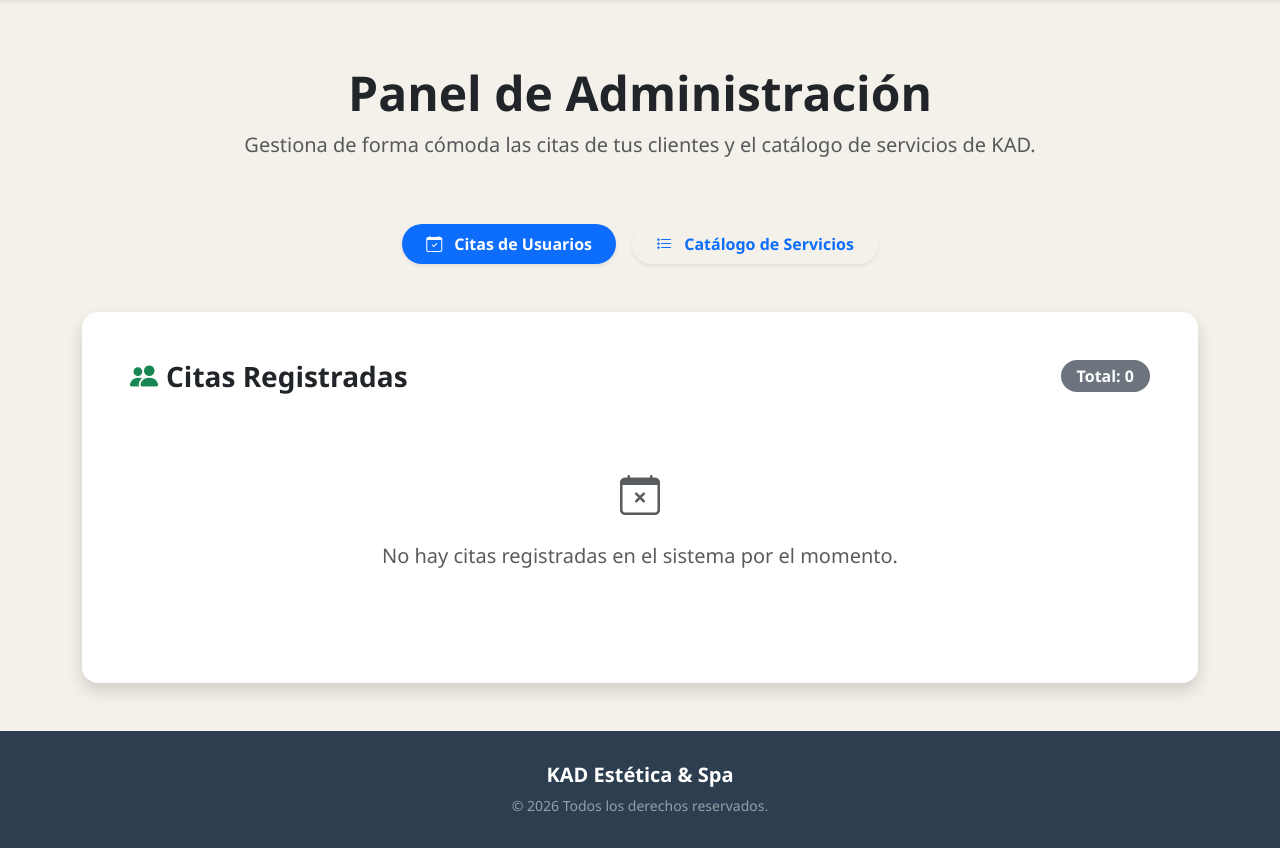
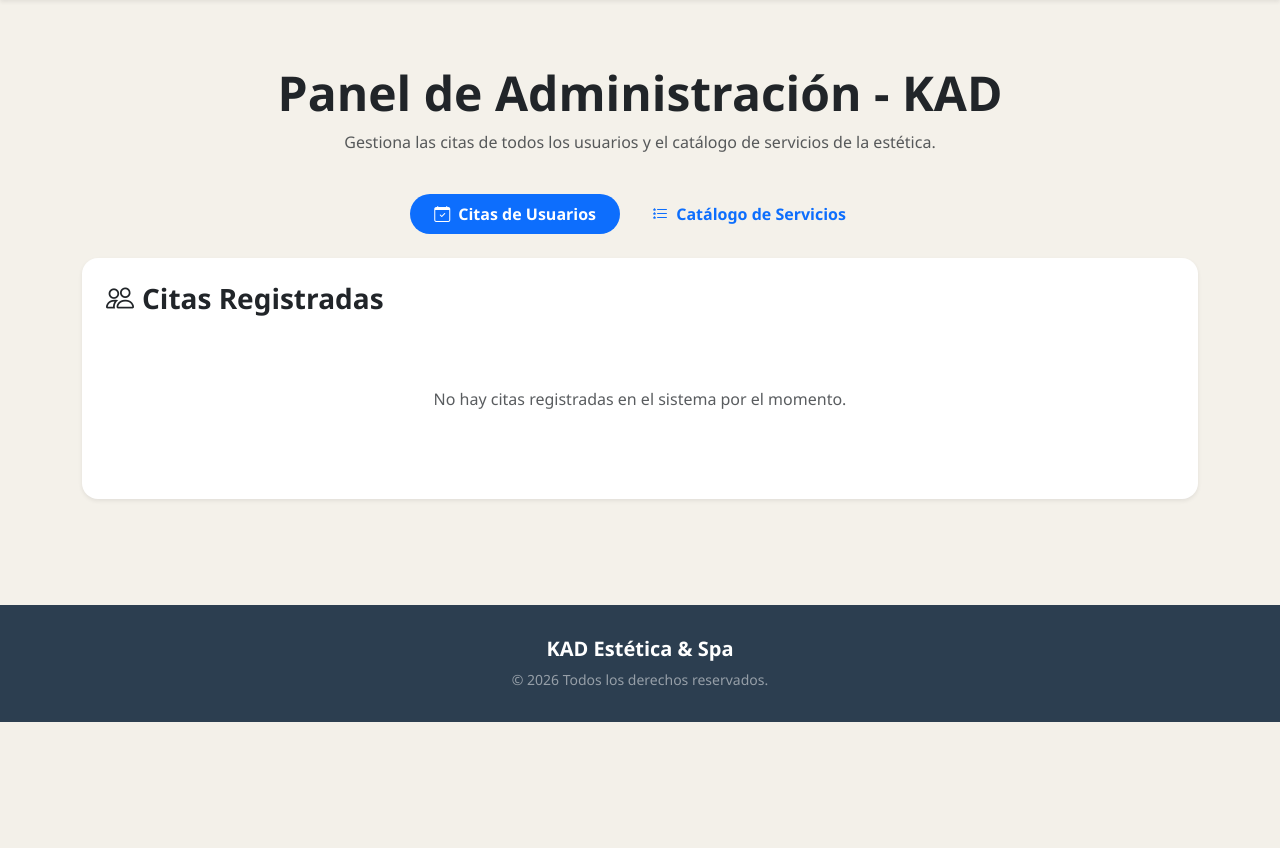
Before and after one commit to rodrigueztuyubkevin-svg/ESTETICA, a Flask app: template templates/admin.html in a window 1280 px wide. Shown: the part 78-926 px from the top of the page. After the commit the page ends 800 px from the top, so only its background shows below. Run offline with Flask 3, Linux system fonts and the light colour scheme; the template is opened without the code that fills it, so the values that code supplies are empty.

Commit message:
editar admin

```diff
--- a/app.py
+++ b/app.py
@@ -105,6 +105,7 @@ def registro():
             flash('Por favor completa todos los campos obligatorios.', 'danger')
             return render_template('registro.html')
 
+        # Verificar si el correo ya existe en MongoDB
         if db.usuarios.find_one({"email": email}):
             flash('El correo electrónico ya está registrado. Intenta iniciar sesión.', 'danger')
         else:
@@ -116,8 +117,10 @@ def registro():
                 "password": password_hash,
                 "rol": "cliente"
             }
+            # Inserta el usuario directamente en la colección 'usuarios' de MongoDB Atlas
             resultado = db.usuarios.insert_one(nuevo_usuario)
 
+            # Guardar sesión inmediatamente tras un registro exitoso
             session['usuario_id'] = str(resultado.inserted_id)
             session['nombre'] = nombre
             session['rol'] = 'cliente'
@@ -133,6 +136,7 @@ def login():
         email = request.form.get('email', '').strip().lower()
         password = request.form.get('password', '')
 
+        # Buscar usuario en MongoDB por su correo electrónico
         usuario = db.usuarios.find_one({"email": email})
 
         if usuario and check_password_hash(usuario['password'], password):
@@ -164,6 +168,7 @@ def logout():
 def perfil():
     usuario_id = str(session['usuario_id'])
 
+    # Guardar Ficha Médica
     if request.method == 'POST':
         alergias = request.form.get('alergias', '')
         condiciones_piel = request.form.get('condiciones_piel', '')
@@ -190,8 +195,10 @@ def perfil():
         flash('Tu ficha médica y preferencias se han guardado con éxito.', 'success')
         return redirect(url_for('perfil'))
 
+    # Obtener Ficha Médica
     ficha = db.fichas_salud.find_one({"usuario_id": usuario_id})
 
+    # Obtener Citas
     citas_raw = list(db.citas.find({"usuario_id": usuario_id}).sort("fecha_hora", -1))
     citas = []
     for c in citas_raw:
@@ -203,6 +210,7 @@ def perfil():
         c['id'] = str(c['_id'])
         citas.append(c)
 
+    # Obtener información del usuario
     try:
         obj_id = ObjectId(usuario_id)
     except Exception:
@@ -347,48 +355,5 @@ def cambiar_estado_cita(cita_id, estado):
         flash(f'La cita ha sido marcada como {estado}.', 'info')
     return redirect(url_for('admin_panel'))
 
-@app.route('/admin/servicio/nuevo', methods=['POST'])
-@admin_required
-def agregar_servicio():
-    nombre = request.form.get('nombre', '').strip()
-    descripcion = request.form.get('descripcion', '').strip()
-    try:
-        precio = float(request.form.get('precio', 0))
-    except ValueError:
-        precio = 0.0
-    try:
-        duracion = int(request.form.get('duracion_min', 30))
-    except ValueError:
-        duracion = 30
-
-    if nombre:
-        nuevo_servicio = {
-            "nombre": nombre,
-            "descripcion": descripcion,
-            "precio": precio,
-            "duracion_min": duracion,
-            "tipo": "servicio",
-            "activo": 1
-        }
-        db.servicios.insert_one(nuevo_servicio)
-        flash('Servicio agregado al catálogo correctamente.', 'success')
-    else:
-        flash('El nombre del servicio es obligatorio.', 'danger')
-
-    return redirect(url_for('admin_panel'))
-
-@app.route('/admin/servicio/estado/<servicio_id>')
-@admin_required
-def cambiar_estado_servicio(servicio_id):
-    try:
-        srv = db.servicios.find_one({"_id": ObjectId(servicio_id)})
-        if srv:
-            nuevo_estado = 0 if srv.get("activo", 1) == 1 else 1
-            db.servicios.update_one({"_id": ObjectId(servicio_id)}, {"$set": {"activo": nuevo_estado}})
-            flash('El estado del servicio ha sido actualizado.', 'info')
-    except Exception:
-        flash('Error al actualizar el servicio.', 'danger')
-    return redirect(url_for('admin_panel'))
-
 if __name__ == '__main__':
     app.run(debug=True)
--- a/templates/admin.html
+++ b/templates/admin.html
@@ -2,72 +2,67 @@
 
 {% block content %}
 <div class="container py-5">
-    <!-- Encabezado del Panel -->
-    <div class="row mb-5 text-center">
-        <div class="col-12">
-            <h1 class="fw-bold text-dark display-5">Panel de Administración</h1>
-            <p class="text-muted fs-5">Gestiona de forma cómoda las citas de tus clientes y el catálogo de servicios de KAD.</p>
+    <div class="row mb-4">
+        <div class="col-12 text-center">
+            <h1 class="fw-bold text-dark display-5">Panel de Administración - KAD</h1>
+            <p class="text-muted">Gestiona las citas de todos los usuarios y el catálogo de servicios de la estética.</p>
         </div>
     </div>
 
-    <!-- Pestañas de Navegación -->
-    <ul class="nav nav-pills mb-5 justify-content-center gap-3" id="adminTab" role="tablist">
+    <!-- Pestañas de Navegación del Panel -->
+    <ul class="nav nav-pills mb-4 justify-content-center" id="adminTab" role="tablist">
         <li class="nav-item" role="presentation">
-            <button class="nav-link active rounded-pill px-4 py-2 fw-semibold shadow-sm" id="citas-tab" data-bs-toggle="pill" data-bs-target="#citas" type="button" role="tab">
-                <i class="bi bi-calendar-check me-2"></i> Citas de Usuarios
+            <button class="nav-link active rounded-pill px-4 fw-semibold me-2" id="citas-tab" data-bs-toggle="tab" data-bs-target="#citas" type="button" role="tab">
+                <i class="bi bi-calendar-check me-1"></i> Citas de Usuarios
             </button>
         </li>
         <li class="nav-item" role="presentation">
-            <button class="nav-link rounded-pill px-4 py-2 fw-semibold shadow-sm" id="servicios-tab" data-bs-toggle="pill" data-bs-target="#servicios" type="button" role="tab">
-                <i class="bi bi-list-stars me-2"></i> Catálogo de Servicios
+            <button class="nav-link rounded-pill px-4 fw-semibold" id="servicios-tab" data-bs-toggle="tab" data-bs-target="#servicios" type="button" role="tab">
+                <i class="bi bi-list-stars me-1"></i> Catálogo de Servicios
             </button>
         </li>
     </ul>
 
     <div class="tab-content" id="adminTabContent">
-        <!-- SECCIÓN 1: CITAS DE USUARIOS -->
+        <!-- SECCIÓN 1: CITAS DE TODOS LOS USUARIOS -->
         <div class="tab-pane fade show active" id="citas" role="tabpanel">
-            <div class="card shadow border-0 rounded-4 p-4 p-md-5 bg-white">
-                <div class="d-flex justify-content-between align-items-center mb-4">
-                    <h3 class="fw-bold text-dark mb-0"><i class="bi bi-people-fill me-2 text-success"></i>Citas Registradas</h3>
-                    <span class="badge bg-secondary rounded-pill px-3 py-2 fs-6">Total: {{ citas|length if citas else 0 }}</span>
-                </div>
+            <div class="card shadow-sm border-0 rounded-4 p-4">
+                <h3 class="fw-bold mb-4 text-dark"><i class="bi bi-people me-2"></i>Citas Registradas</h3>
 
                 {% if citas and citas|length > 0 %}
                     <div class="table-responsive">
-                        <table class="table table-hover align-middle mb-0">
-                            <thead class="table-light text-uppercase fs-7">
+                        <table class="table table-hover align-middle">
+                            <thead class="table-light">
                                 <tr>
-                                    <th class="py-3">Cliente</th>
-                                    <th class="py-3">Teléfono</th>
-                                    <th class="py-3">Servicio</th>
-                                    <th class="py-3">Fecha y Hora</th>
-                                    <th class="py-3">Estado</th>
-                                    <th class="py-3 text-end">Acciones</th>
+                                    <th>Cliente</th>
+                                    <th>Teléfono</th>
+                                    <th>Servicio</th>
+                                    <th>Fecha y Hora</th>
+                                    <th>Estado</th>
+                                    <th>Acciones</th>
                                 </tr>
                             </thead>
                             <tbody>
                                 {% for cita in citas %}
-                                <tr class="py-3">
-                                    <td class="fw-bold text-dark">{{ cita.cliente_nombre }}</td>
-                                    <td class="text-muted">{{ cita.telefono if cita.telefono else 'No registrado' }}</td>
-                                    <td class="fw-semibold text-secondary">{{ cita.servicio_nombre }}</td>
+                                <tr>
+                                    <td class="fw-semibold">{{ cita.cliente_nombre }}</td>
+                                    <td>{{ cita.telefono if cita.telefono else 'No registrado' }}</td>
+                                    <td>{{ cita.servicio_nombre }}</td>
                                     <td><i class="bi bi-clock me-1 text-muted"></i>{{ cita.fecha_hora }}</td>
                                     <td>
-                                        <span class="badge bg-{{ 'success' if cita.estado == 'confirmada' else ('danger' if cita.estado == 'cancelada' else 'warning text-dark') }} text-uppercase px-3 py-2">
+                                        <span class="badge bg-{{ 'success' if cita.estado == 'confirmada' else ('danger' if cita.estado == 'cancelada' else 'warning') }} text-uppercase px-3 py-2">
                                             {{ cita.estado }}
                                         </span>
                                     </td>
-                                    <td class="text-end">
+                                    <td>
                                         <div class="dropdown">
-                                            <button class="btn btn-sm btn-outline-dark dropdown-toggle rounded-pill px-3" type="button" data-bs-toggle="dropdown">
-                                                Modificar
+                                            <button class="btn btn-sm btn-outline-secondary dropdown-toggle rounded-pill px-3" type="button" data-bs-toggle="dropdown">
+                                                Cambiar Estado
                                             </button>
-                                            <ul class="dropdown-menu shadow">
-                                                <li><a class="dropdown-item text-success fw-semibold" href="{{ url_for('cambiar_estado_cita', cita_id=cita.id, estado='confirmada') }}"><i class="bi bi-check-circle me-1"></i> Confirmar</a></li>
-                                                <li><a class="dropdown-item text-primary fw-semibold" href="{{ url_for('cambiar_estado_cita', cita_id=cita.id, estado='completada') }}"><i class="bi bi-check-all me-1"></i> Completar</a></li>
-                                                <li><hr class="dropdown-divider"></li>
-                                                <li><a class="dropdown-item text-danger fw-semibold" href="{{ url_for('cambiar_estado_cita', cita_id=cita.id, estado='cancelada') }}"><i class="bi bi-x-circle me-1"></i> Cancelar</a></li>
+                                            <ul class="dropdown-menu">
+                                                <li><a class="dropdown-item text-success" href="{{ url_for('cambiar_estado_cita', cita_id=cita.id, estado='confirmada') }}">Confirmar</a></li>
+                                                <li><a class="dropdown-item text-warning" href="{{ url_for('cambiar_estado_cita', cita_id=cita.id, estado='completada') }}">Completar</a></li>
+                                                <li><a class="dropdown-item text-danger" href="{{ url_for('cambiar_estado_cita', cita_id=cita.id, estado='cancelada') }}">Cancelar</a></li>
                                             </ul>
                                         </div>
                                     </td>
@@ -78,8 +73,7 @@
                     </div>
                 {% else %}
                     <div class="text-center py-5">
-                        <i class="bi bi-calendar-x fs-1 text-muted d-block mb-3"></i>
-                        <p class="text-muted fs-5">No hay citas registradas en el sistema por el momento.</p>
+                        <p class="text-muted">No hay citas registradas en el sistema por el momento.</p>
                     </div>
                 {% endif %}
             </div>
@@ -88,70 +82,61 @@
         <!-- SECCIÓN 2: GESTIÓN DE SERVICIOS -->
         <div class="tab-pane fade" id="servicios" role="tabpanel">
             <div class="row g-4">
-                <!-- Formulario para Nuevo Servicio -->
+                <!-- Formulario para Agregar Servicio -->
                 <div class="col-lg-4">
-                    <div class="card shadow border-0 rounded-4 p-4 bg-white h-100">
-                        <h4 class="fw-bold mb-4 text-dark"><i class="bi bi-plus-circle me-2 text-success"></i>Nuevo Servicio</h4>
+                    <div class="card shadow-sm border-0 rounded-4 p-4">
+                        <h4 class="fw-bold mb-3 text-dark"><i class="bi bi-plus-circle me-2"></i>Nuevo Servicio</h4>
                         <form action="{{ url_for('agregar_servicio') }}" method="POST">
                             <div class="mb-3">
-                                <label for="nombre" class="form-label fw-semibold text-secondary">Nombre del Servicio</label>
-                                <input type="text" class="form-control p-3 rounded-3" id="nombre" name="nombre" placeholder="Ej. Masaje Facial" required>
+                                <label for="nombre" class="form-label fw-semibold">Nombre del Servicio</label>
+                                <input type="text" class="form-control rounded-3" id="nombre" name="nombre" placeholder="Ej. Masaje Facial" required>
                             </div>
                             <div class="mb-3">
-                                <label for="descripcion" class="form-label fw-semibold text-secondary">Descripción</label>
-                                <textarea class="form-control p-3 rounded-3" id="descripcion" name="descripcion" rows="3" placeholder="Breve detalle del tratamiento..."></textarea>
+                                <label for="descripcion" class="form-label fw-semibold">Descripción</label>
+                                <textarea class="form-control rounded-3" id="descripcion" name="descripcion" rows="3" placeholder="Breve detalle..."></textarea>
                             </div>
                             <div class="mb-3">
-                                <label for="imagen_url" class="form-label fw-semibold text-secondary">URL de la Imagen</label>
-                                <input type="url" class="form-control p-3 rounded-3" id="imagen_url" name="imagen_url" placeholder="https://unsplash.com/...">
-                            </div>
-                            <div class="mb-3">
-                                <label for="precio" class="form-label fw-semibold text-secondary">Precio (MXN)</label>
-                                <input type="number" step="0.01" class="form-control p-3 rounded-3" id="precio" name="precio" placeholder="0.00" required>
+                                <label for="precio" class="form-label fw-semibold">Precio (MXN)</label>
+                                <input type="number" step="0.01" class="form-control rounded-3" id="precio" name="precio" placeholder="0.00" required>
                             </div>
                             <div class="mb-4">
-                                <label for="duracion_min" class="form-label fw-semibold text-secondary">Duración (minutos)</label>
-                                <input type="number" class="form-control p-3 rounded-3" id="duracion_min" name="duracion_min" value="60" required>
+                                <label for="duracion_min" class="form-label fw-semibold">Duración (minutos)</label>
+                                <input type="number" class="form-control rounded-3" id="duracion_min" name="duracion_min" value="60" required>
                             </div>
-                            <button type="submit" class="btn btn-dark w-100 py-3 rounded-pill fw-bold shadow-sm">Guardar Servicio</button>
+                            <button type="submit" class="btn btn-dark w-100 py-2 rounded-pill fw-bold">Guardar Servicio</button>
                         </form>
                     </div>
                 </div>
 
-                <!-- Listado de Servicios Actuales -->
+                <!-- Listado del Catálogo Actual -->
                 <div class="col-lg-8">
-                    <div class="card shadow border-0 rounded-4 p-4 bg-white h-100">
-                        <h4 class="fw-bold mb-4 text-dark"><i class="bi bi-list-nested me-2 text-success"></i>Catálogo Actual en KAD</h4>
+                    <div class="card shadow-sm border-0 rounded-4 p-4">
+                        <h4 class="fw-bold mb-4 text-dark"><i class="bi bi-list-ul me-2"></i>Catálogo Actual de KAD</h4>
                         {% if catalogo and catalogo|length > 0 %}
                             <div class="table-responsive">
-                                <table class="table table-hover align-middle mb-0">
-                                    <thead class="table-light text-uppercase fs-7">
+                                <table class="table table-hover align-middle">
+                                    <thead class="table-light">
                                         <tr>
-                                            <th class="py-3">Imagen</th>
-                                            <th class="py-3">Servicio</th>
-                                            <th class="py-3">Precio</th>
-                                            <th class="py-3">Duración</th>
-                                            <th class="py-3">Estado</th>
-                                            <th class="py-3 text-end">Acción</th>
+                                            <th>Servicio</th>
+                                            <th>Precio</th>
+                                            <th>Duración</th>
+                                            <th>Estado</th>
+                                            <th>Acción</th>
                                         </tr>
                                     </thead>
                                     <tbody>
                                         {% for s in catalogo %}
                                         <tr>
-                                            <td class="py-3">
-                                                <img src="{{ s.imagen_url if s.imagen_url else 'https://images.unsplash.com/photo-1540555700478-4be289fbecef?auto=format&fit=crop&w=100&q=80' }}"
-                                                     class="rounded-3 object-fit-cover shadow-sm" width="55" height="55" alt="Servicio">
-                                            </td>
-                                            <td class="fw-bold text-dark">{{ s.nombre }}</td>
-                                            <td class="fw-semibold text-secondary">${{ "%.2f"|format(s.precio) }} MXN</td>
-                                            <td class="text-muted"><i class="bi bi-clock me-1"></i>{{ s.duracion_min }} min</td>
+                                            <td class="fw-semibold">{{ s.nombre }}</td>
+                                            <td>${{ "%.2f"|format(s.precio) }} MXN</td>
+                                            <td>{{ s.duracion_min }} min</td>
                                             <td>
-                                                <span class="badge bg-{{ 'success' if s.get('activo', 1) == 1 else 'secondary' }} px-3 py-2">
+                                                <span class="badge bg-{{ 'success' if s.get('activo', 1) == 1 else 'secondary' }}">
                                                     {{ 'Activo' if s.get('activo', 1) == 1 else 'Inactivo' }}
                                                 </span>
                                             </td>
-                                            <td class="text-end">
-                                                <a href="{{ url_for('cambiar_estado_servicio', servicio_id=s.id) }}" class="btn btn-sm btn-outline-{{ 'danger' if s.get('activo', 1) == 1 else 'success' }} rounded-pill px-3 fw-semibold">
+                                            <td>
+                                                <a href="{{ url_for('cambiar_estado_servicio', servicio_id=s.id) }}" class="btn btn-sm btn-outline-{{ 'danger' if s.get('activo', 1) == 1 else 'success' }} rounded-pill px-3">
                                                     {{ 'Desactivar' if s.get('activo', 1) == 1 else 'Activar' }}
                                                 </a>
                                             </td>
@@ -161,9 +146,7 @@
                                 </table>
                             </div>
                         {% else %}
-                            <div class="text-center py-5">
-                                <p class="text-muted fs-5">No hay servicios en el catálogo actualmente.</p>
-                            </div>
+                            <p class="text-muted text-center py-4">No hay servicios en el catálogo.</p>
                         {% endif %}
                     </div>
                 </div>
```
